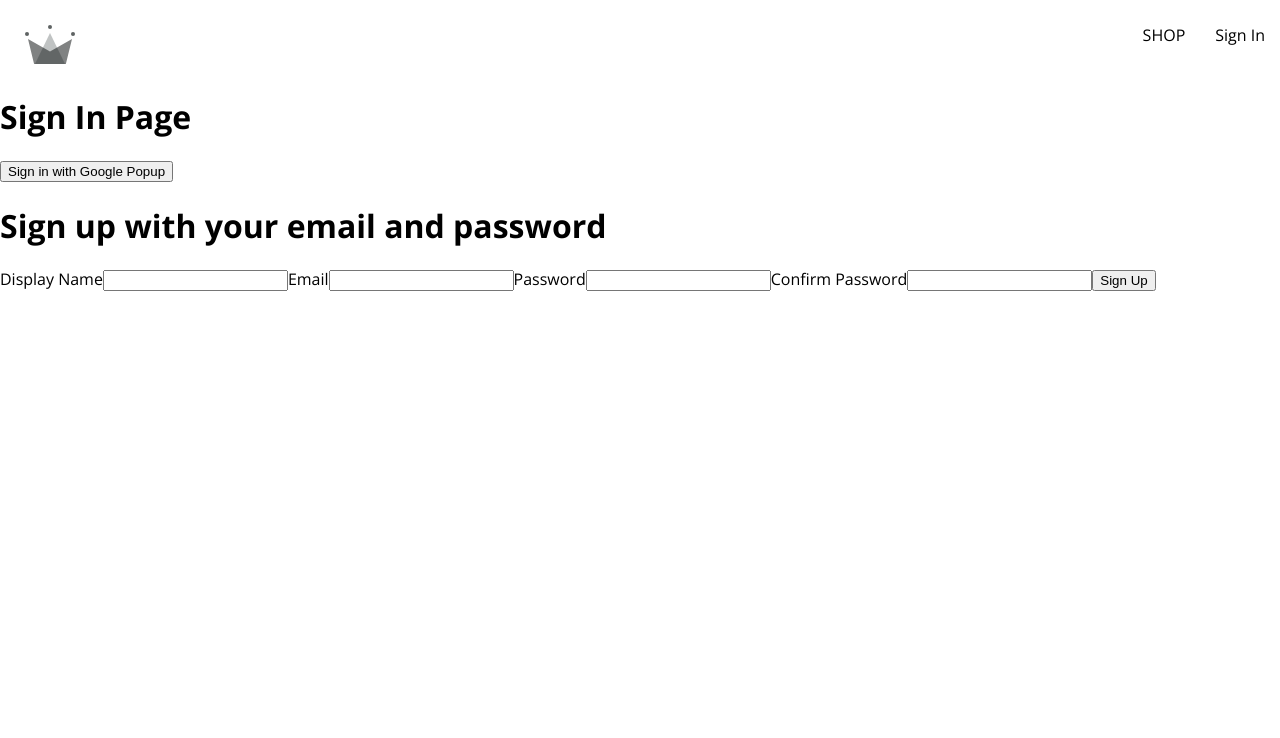
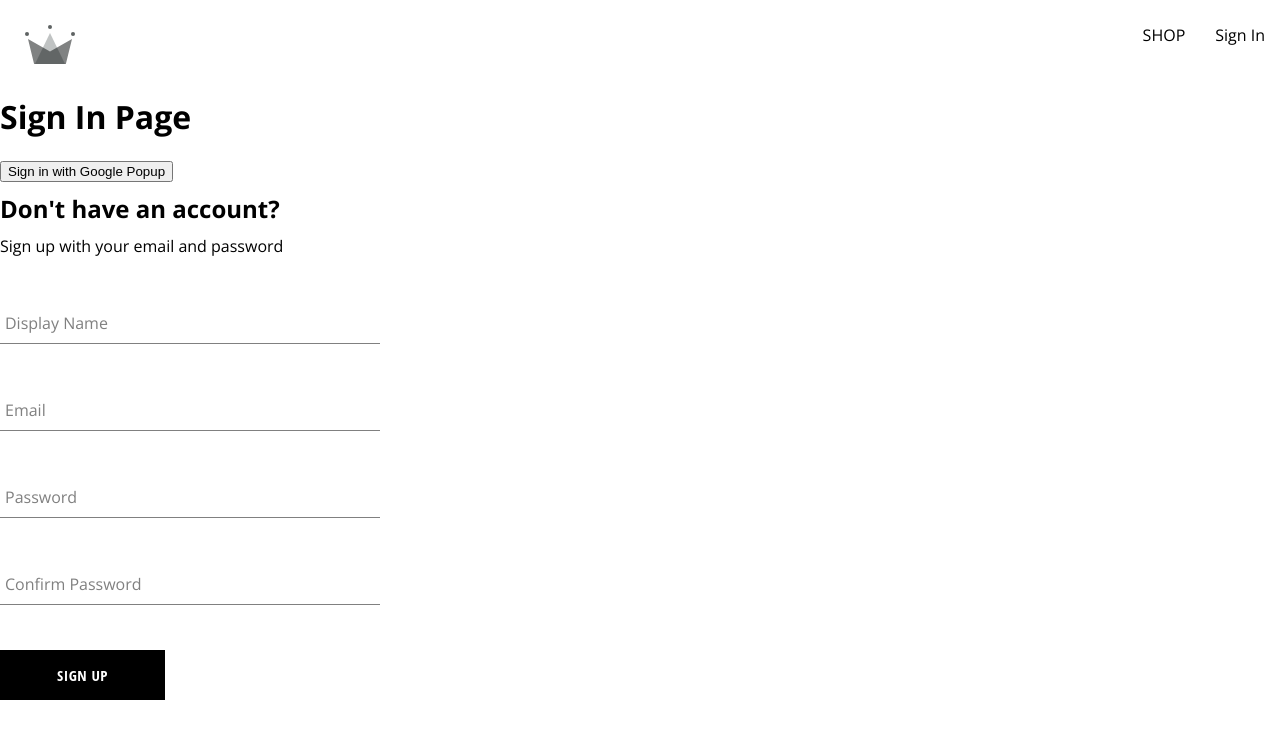
Before and after one commit to Daniil2801/crwn-clothing, a React (Create React App) app: page /sign-in in a window 1280 px wide. Shown: the top 738 px of the page. Built offline with nearby package versions, Linux system fonts and the light colour scheme; no server answers.

Commit message:
created sign up component, input component, button component, form-input component

```diff
--- /dev/null
+++ b/src/components/button/button.component.jsx
@@ -0,0 +1,18 @@
+import './button.styles.scss';
+
+const BUTTON_TYPE_CLASSES = {
+    google: 'google-sign-in',
+    inverted: 'inverted'
+}
+
+const Button = ({ children, buttonType, ...otherProps }) => {
+    return (
+        <button className={`button-container ${BUTTON_TYPE_CLASSES[buttonType]}`}
+            {...otherProps}
+        >
+            { children }
+        </button>
+    )
+}
+
+export default Button
--- /dev/null
+++ b/src/components/button/button.styles.scss
@@ -0,0 +1,46 @@
+.button-container {
+  min-width: 165px;
+  width: auto;
+  height: 50px;
+  letter-spacing: 0.5px;
+  line-height: 50px;
+  padding: 0 35px 0 35px;
+  font-size: 15px;
+  background-color: black;
+  color: white;
+  text-transform: uppercase;
+  font-family: 'Open Sans Condensed';
+  font-weight: bolder;
+  border: none;
+  cursor: pointer;
+  display: flex;
+  justify-content: center;
+
+  &:hover {
+    background-color: white;
+    color: black;
+    border: 1px solid black;
+  }
+
+  &.google-sign-in {
+    background-color: #4285f4;
+    color: white;
+
+    &:hover {
+      background-color: #357ae8;
+      border: none;
+    }
+  }
+
+  &.inverted {
+    background-color: white;
+    color: black;
+    border: 1px solid black;
+
+    &:hover {
+      background-color: black;
+      color: white;
+      border: none;
+    }
+  }
+}
--- /dev/null
+++ b/src/components/form-input/form-input.component.jsx
@@ -0,0 +1,20 @@
+import './form-input.styles.scss';
+
+const FormInput = ({ label, ...otherProps }) => {
+  return (
+    <div className='group'>
+      <input className='form-input' {...otherProps} />
+      {label && (
+        <label
+          className={`${
+            otherProps.value.length ? 'shrink' : ''
+          } form-input-label`}
+        >
+          {label}
+        </label>
+      )}
+    </div>
+  );
+};
+
+export default FormInput;
--- /dev/null
+++ b/src/components/form-input/form-input.styles.scss
@@ -0,0 +1,54 @@
+$sub-color: grey;
+$main-color: black;
+
+@mixin shrinkLabel {
+  top: -14px;
+  font-size: 12px;
+  color: $main-color;
+}
+
+.group {
+  position: relative;
+  margin: 45px 0;
+
+  .form-input {
+    background: none;
+    background-color: white;
+    color: $sub-color;
+    font-size: 18px;
+    padding: 10px 10px 10px 5px;
+    display: block;
+    width: 100%;
+    border: none;
+    border-radius: 0;
+    border-bottom: 1px solid $sub-color;
+    margin: 25px 0;
+
+    &:focus {
+      outline: none;
+    }
+
+    &:focus ~ .form-input-label {
+      @include shrinkLabel();
+    }
+  }
+
+  input[type='password'] {
+    letter-spacing: 0.3em;
+  }
+
+  .form-input-label {
+    color: $sub-color;
+    font-size: 16px;
+    font-weight: normal;
+    position: absolute;
+    pointer-events: none;
+    left: 5px;
+    top: 10px;
+    transition: 300ms ease all;
+
+    &.shrink {
+      @include shrinkLabel();
+    }
+  }
+}
--- a/src/components/sign-up-form/sign-up-form.component.jsx
+++ b/src/components/sign-up-form/sign-up-form.component.jsx
@@ -1,4 +1,10 @@
 import { useState } from "react";
+
+import Button from "../button/button.component";
+import FormInput from "../form-input/form-input.component";
+import { createAuthUserWithEmailAndPassword, createUserDocumentFromAuth } from "../../utils/firebase/firebase.utils";
+
+import './sign-up-form.styles.scss'
 
 const defaultFormFields = {
     displayName: '',
@@ -13,6 +19,29 @@ const SignUpForm = () => {
 
     console.log(formFields);
 
+    const resetFormFields = () => {
+        setFormFields(defaultFormFields);
+    }
+
+    const handleSubmit = async (event) => {
+        event.preventDefault();
+
+        if (password != confirmPassword) {
+            alert ('passwords do not match')
+            return;
+        }
+
+        try {
+            const { user } = await createAuthUserWithEmailAndPassword(email, password);
+
+            await createUserDocumentFromAuth(user, { displayName });
+            resetFormFields();
+
+        } catch(error) {
+            console.log(console.error);
+        }
+    }
+
     const handleChange = (event) => {
         const { name, value } = event.target;
 
@@ -20,21 +49,46 @@ const SignUpForm = () => {
     }
 
     return (
-        <div>
-            <h1> Sign up with your email and password</h1>
-            <form onSubmit={() => {}}>
-                <label>Display Name</label>
-                <input type="text" required onChange={handleChange} name="displayName" value={displayName} />
+        <div className="sign-up-container">
+            <h2>Don't have an account?</h2>
+            <span> Sign up with your email and password</span>
+            <form onSubmit={handleSubmit}>
+                <FormInput
+                    label="Display Name"
+                    type="text"
+                    required
+                    onChange={handleChange}
+                    name="displayName"
+                    value={displayName}
+                />
 
-                <label>Email</label>
-                <input type="email" required onChange={handleChange} name="email" value={email} />
+                <FormInput
+                    label="Email"
+                    type="email"
+                    required
+                    onChange={handleChange}
+                    name="email"
+                    value={email}
+                />
 
-                <label>Password</label>
-                <input type="password" required onChange={handleChange} name="password" value={password} />
+                <FormInput
+                    label="Password"
+                    type="password"
+                    required
+                    onChange={handleChange}
+                    name="password"
+                    value={password}
+                />
 
-                <label>Confirm Password</label>
-                <input type="password" required onChange={handleChange} name="confirmPassword" value={confirmPassword} />
-                <button type="submit">Sign Up</button>
+                <FormInput
+                    label="Confirm Password"
+                    type="password"
+                    required
+                    onChange={handleChange}
+                    name="confirmPassword"
+                    value={confirmPassword}
+                />
+                <Button type="submit">Sign Up</Button>
             </form>
         </div>
     )
--- /dev/null
+++ b/src/components/sign-up-form/sign-up-form.styles.scss
@@ -0,0 +1,9 @@
+.sign-up-container {
+    display: flex;
+    flex-direction: column;
+    width: 380px;
+
+    h2 {
+        margin: 10px 0;
+    }
+}
--- /dev/null
+++ b/src/utils/firebase/firebase.utils.js
@@ -0,0 +1,68 @@
+import { initializeApp } from 'firebase/app';
+import {
+    getAuth,
+    signInWithRedirect,
+    signInWithPopup,
+    GoogleAuthProvider,
+    createUserWithEmailAndPassword
+ } from 'firebase/auth';
+import { getFirestore, doc, getDoc, setDoc } from 'firebase/firestore'
+
+const firebaseConfig = {
+  apiKey: "AIzaSyAtO7NM1G9S-OM9bOwTc0bLXyVG9XFlw8k",
+  authDomain: "crwn-clothing-db-6126a.firebaseapp.com",
+  projectId: "crwn-clothing-db-6126a",
+  storageBucket: "crwn-clothing-db-6126a.firebasestorage.app",
+  messagingSenderId: "154069970644",
+  appId: "1:154069970644:web:e57f6668a21de6e5179541"
+};
+
+// Initialize Firebase
+const firebaseApp = initializeApp(firebaseConfig);
+
+const googleProvider = new GoogleAuthProvider();
+googleProvider.setCustomParameters({
+    prompt: "select_account"
+});
+
+export const auth = getAuth();
+export const signInWithGooglePopup = () => signInWithPopup(auth, googleProvider);
+export const signInWithGoogleRedirect = () => signInWithRedirect(auth, googleProvider);
+
+export const db = getFirestore();
+
+export const createUserDocumentFromAuth = async (userAuth, additionalInformation = {}) => {
+    if (!userAuth) return;
+
+    const userDocRef = doc(db, 'users', userAuth.uid);
+
+    console.log(userDocRef);
+
+    const userSnapshot = await getDoc(userDocRef);
+    console.log (userSnapshot);
+    console.log (userSnapshot.exists());
+
+    if (!userSnapshot.exists()) {
+        const { displayName, email } = userAuth;
+        const createdAt = new Date();
+
+        try {
+            await setDoc(userDocRef, {
+                displayName,
+                email,
+                createdAt,
+                ...additionalInformation
+            });
+        } catch (error) {
+            console.log('error creating the user', error.message);
+        }
+    }
+
+    return userDocRef;
+}
+
+export const createAuthUserWithEmailAndPassword = async (email, password) => {
+    if (!email || !password) return;
+
+    return await createUserWithEmailAndPassword(auth, email, password)
+};
```
Also changed, not shown: 1 other file (tests, documents, lock files or other folders).
